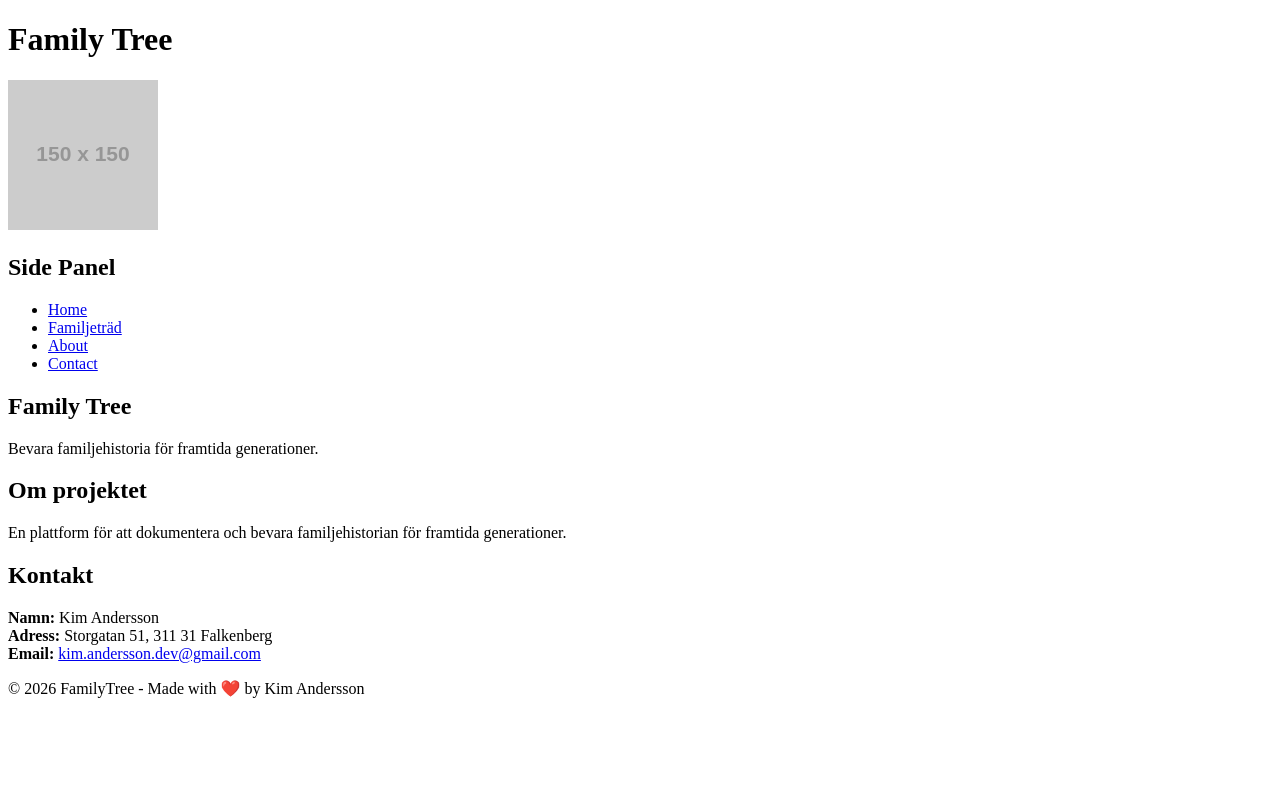
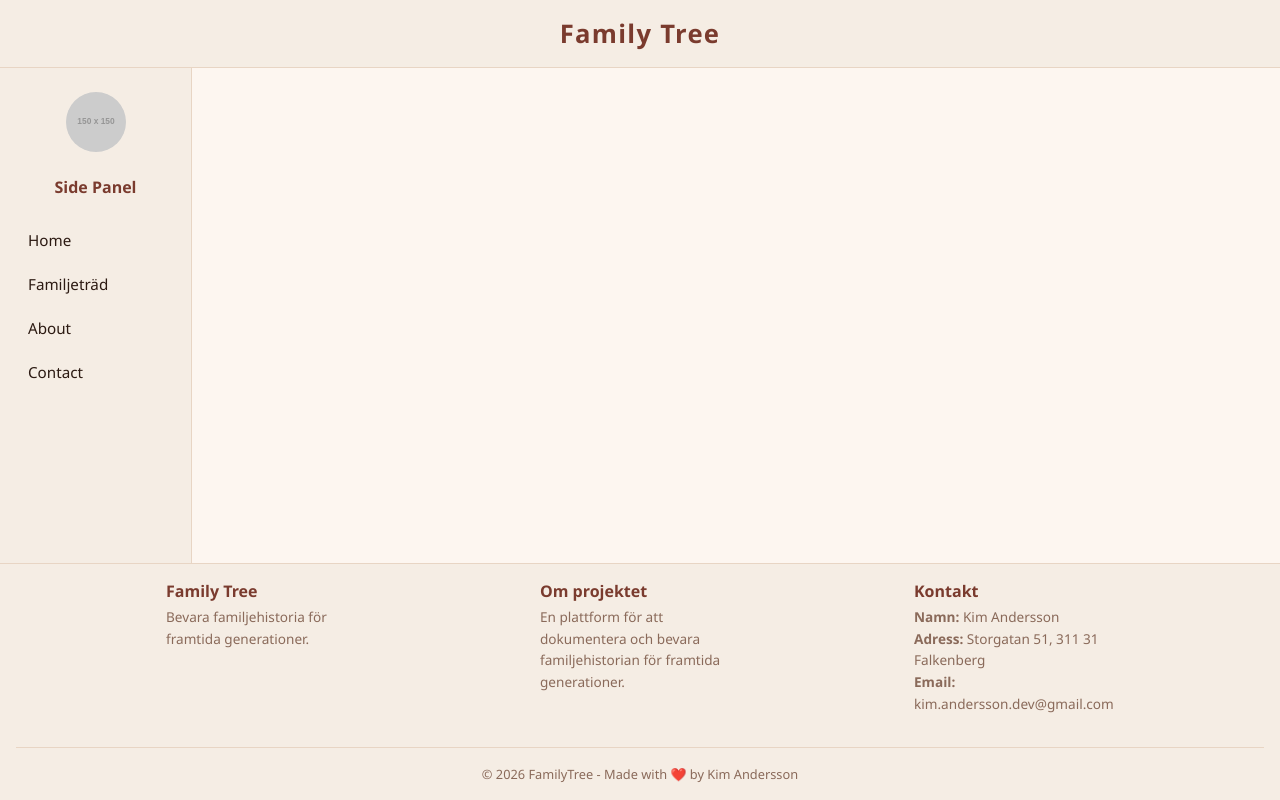
Before and after one commit to kimpabooy/FamilyTree, a React (Vite) app in the folder Frontend/: page / in a window 1280 px wide. Built offline with nearby package versions, Linux system fonts and the light colour scheme; the HTML template or start-up script is replaced by a standard one.

Commit message:
Add CSS styles for layout structure, including header, side panel, main content, and footer

```diff
--- a/Frontend/src/App.css
+++ b/Frontend/src/App.css
@@ -0,0 +1,156 @@
+* {
+    margin: 0;
+    padding: 0;
+    box-sizing: border-box;
+}
+
+:root {
+    /* Standard colors */
+    --color-light-beige: #fdf6f0;
+    --color-beige: #f5ede4;
+    --color-heavy-beige: #e8d5c4;
+    --color-dark-beige: #c9b29b;
+
+    /* Background colors */
+    --color-bg-light-beige: #fdf6f0;
+    --color-bg-beige: #f5ede4;
+    --color-bg-heavy-beige: #e8d5c4;
+    --color-bg-dark-beige: #c9b29b;
+
+    /* Text colors */
+    --color-accent: #7a3b2e;
+    --color-text: #2c1a12;
+    --color-text-heavy-beige: #8a6a5a;
+
+    /* Misc colors */
+    --color-border: #e8d5c4;
+}
+
+body {
+    background-color: var(--color-bg-light-beige);
+    font-family: 'Segoe UI', sans-serif;
+    color: var(--color-text);
+}
+
+.app {
+    display: grid;
+    grid-template-columns: 15vw 1fr;
+    grid-template-rows: auto 1fr auto;
+    min-height: 100vh;
+}
+
+.header {
+    grid-column: 1 / -1;
+    grid-row: 1;
+    text-align: center;
+    background-color: var(--color-beige);
+    padding: 1rem 2rem;
+    border-bottom: 1px solid var(--color-border);
+
+    & h1 {
+        font-size: 1.6rem;
+        font-weight: 700;
+        color: var(--color-accent);
+        letter-spacing: 0.05em;
+    }
+}
+
+.side-panel {
+    grid-column: 1;
+    grid-row: 2;
+    background-color: var(--color-beige);
+    padding: 1.5rem 1rem;
+    border-right: 1px solid var(--color-border);
+    display: flex;
+    flex-direction: column;
+    gap: 1.5rem;
+
+    & img {
+        border-radius: 50%;
+        width: 60px;
+        height: 60px;
+        object-fit: cover;
+        align-self: center;
+    }
+
+    & h2 {
+        font-size: 1rem;
+        color: var(--color-accent);
+        text-align: center;
+    }
+
+    & ul {
+        list-style: none;
+        display: flex;
+        flex-direction: column;
+        gap: 0.5rem;
+    }
+
+    & li a {
+        display: block;
+        padding: 0.5rem 0.75rem;
+        border-radius: 8px;
+        text-decoration: none;
+        color: var(--color-text);
+        font-size: 0.95rem;
+        transition: background 0.2s;
+
+        &:hover {
+            background-color: var(--color-border);
+            color: var(--color-accent);
+        }
+    }
+}
+
+.main-content {
+    grid-column: 2;
+    grid-row: 2;
+    padding: 1rem;
+    background-color: var(--color-bg-light-beige);
+}
+
+.footer {
+    grid-column: 1 / -1;
+    grid-row: 3;
+    display: flex;
+    justify-content: space-evenly;
+    align-items: flex-start;
+    flex-wrap: wrap;
+    gap: 1.5rem;
+    background-color: var(--color-beige);
+    border-top: 1px solid var(--color-border);
+    padding: 1rem;
+
+    & div {
+        max-width: 200px;
+        text-align: left;
+
+        & h2 {
+            font-size: 1rem;
+            font-weight: 600;
+            color: var(--color-accent);
+            margin-bottom: 0.25rem;
+        }
+    }
+
+    & p, & a {
+        font-size: 0.85rem;
+        color: var(--color-text-heavy-beige);
+        text-decoration: none;
+        line-height: 1.6;
+    }
+
+    & a:hover {
+        color: var(--color-accent);
+    }
+
+    & .copyright {
+        width: 100%;
+        text-align: center;
+        font-size: 0.8rem;
+        color: var(--color-text-heavy-beige);
+        border-top: 1px solid var(--color-border);
+        padding-top: 1rem;
+        margin-top: 0.5rem;
+    }
+}
```
